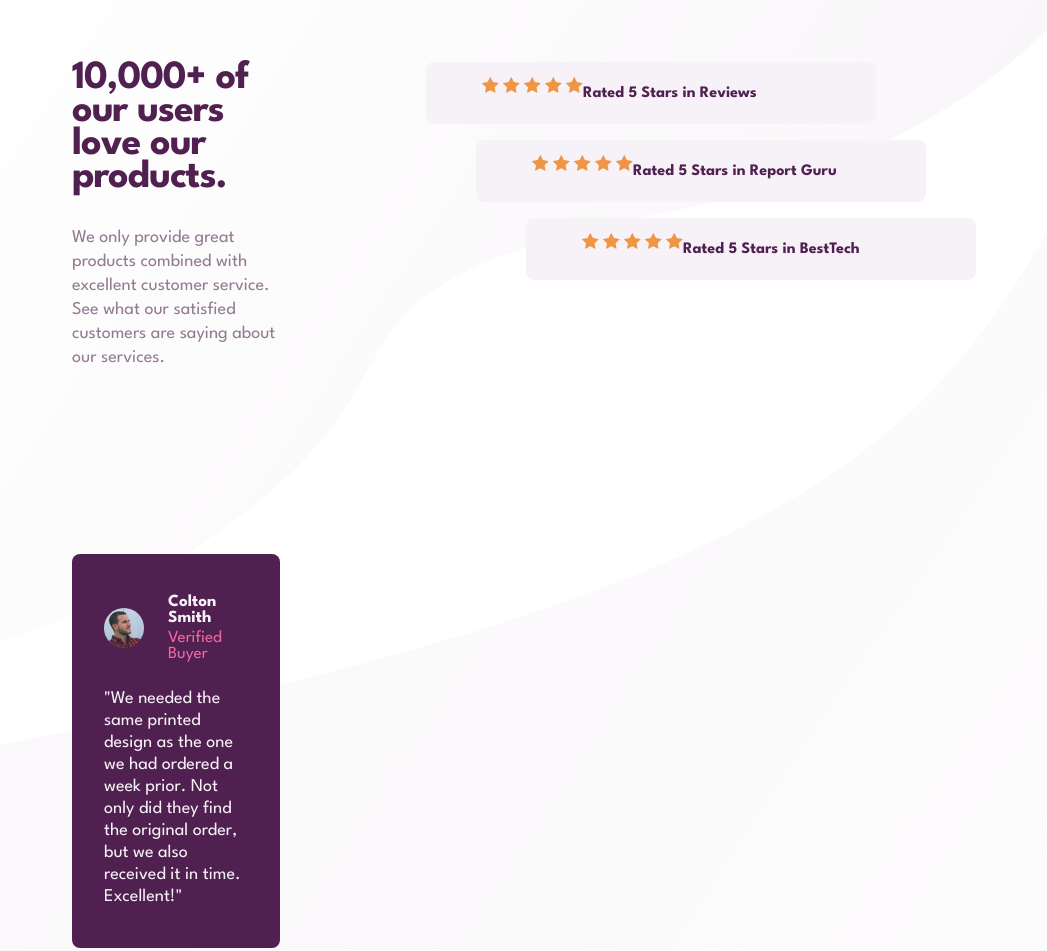
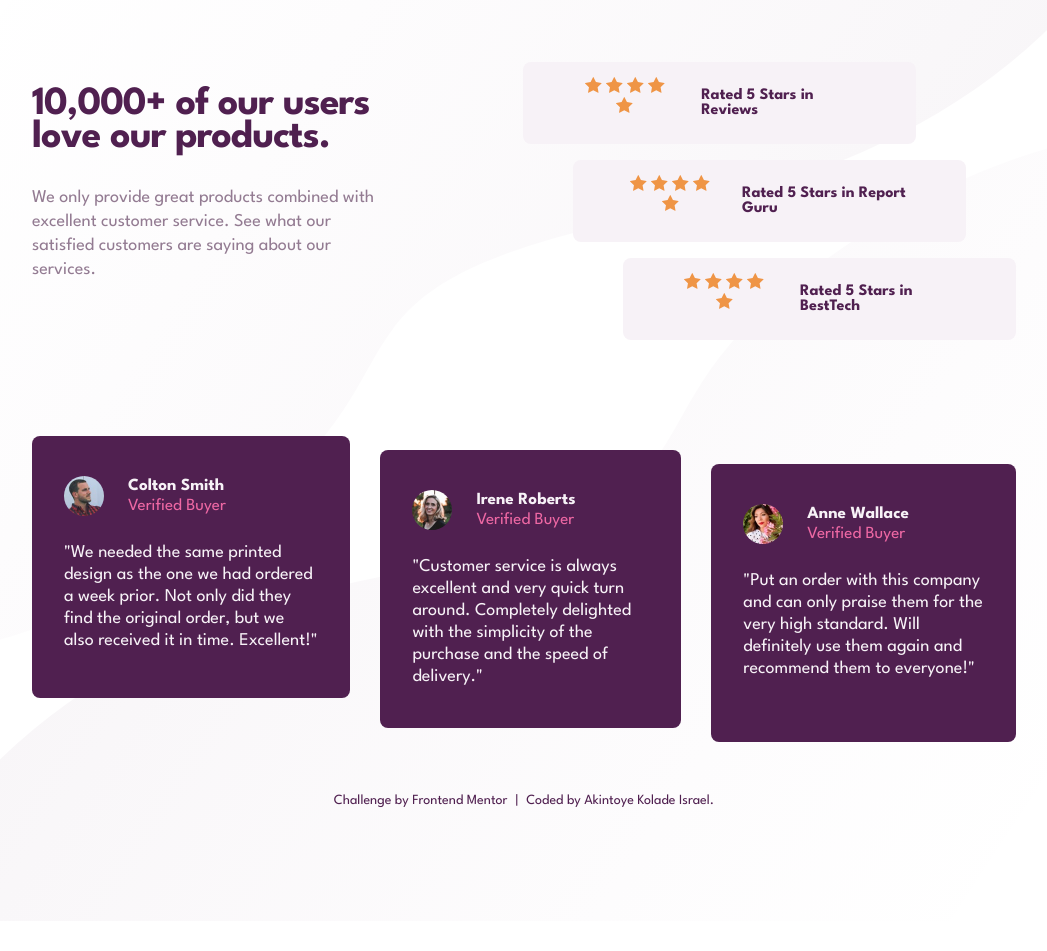
Before and after one commit to Akintoyekolade/social-proof-section, a plain HTML site: page index.html in a window 1280 px wide. Shown: the part 132-1083 px from the top of the page, without its empty margins (116-1163 px from the left). After the commit the page ends 1053 px from the top, so only its background shows below. Drawn offline with Linux system fonts and the light colour scheme.

Commit message:
Update html/css

```diff
--- a/index.html
+++ b/index.html
@@ -17,6 +17,7 @@
 
   <body>
     <main>
+      <div class="hero-section">
         <div class="hero-text">
           <h1 class="purple-text">10,000+ of our users love our products.</h1>
           <p>We only provide great products combined with excellent customer service.
@@ -62,11 +63,12 @@
             <p>Rated 5 Stars in BestTech</p>
           </div>
         </div>
+      </div>
       <!--Rating Card END-->
 
       <!--Review Card START-->
       <section class="review-cards-section">
-        <div class="review-card"> <!--Review Card 1-->
+        <div class="review-card card-1"> <!--Review Card 1-->
           <div class="user-details">
             <img src="images/image-colton.jpg" alt="user profile picture">
             <div class="username">
@@ -81,7 +83,7 @@
           </p>
         </div>
 
-        <div class="review-card"> <!--Review Card 2-->
+        <div class="review-card card-2"> <!--Review Card 2-->
           <div class="user-details">
             <img src="images/image-irene.jpg" alt="user profile picture">
             <div class="username">
@@ -95,7 +97,7 @@
           </p>
         </div>
 
-        <div class="review-card"> <!--Review Card 3-->
+        <div class="review-card card-3"> <!--Review Card 3-->
           <div class="user-details">
             <img src="images/image-anne.jpg" alt="user profile picture">
             <div class="username">
--- a/style.css
+++ b/style.css
@@ -24,6 +24,9 @@ h1 {
 }
 
 /* Main Header Mobile */
+/* Main Header Mobile */
+
+@media screen and (max-width: 830px) {
 
     body {
         background-image: url('images/bg-pattern-top-mobile.svg'), url('images/bg-pattern-bottom-mobile.svg');
@@ -31,6 +34,7 @@ h1 {
         background-position: top center, bottom center;
         background-size: contain, cover;
     }
+}
     main {
         text-align: center;
         padding: 80px 24px;
@@ -78,6 +82,7 @@ h1 {
         padding: 40px 32px;
         border-radius: 8px;
         margin-bottom: 16px;
+
     }
 
     .user-details {
@@ -111,17 +116,25 @@ h1 {
 
 @media screen and (min-width: 830px) {
     body {
-        margin: 114px 164px;
+        margin: 114px 124px;
+        background-image: url('images/bg-pattern-top-desktop.svg'), url('images/bg-pattern-bottom-desktop.svg');
+        background-repeat: no-repeat, no-repeat;
+        background-position: top center, bottom center;
+        background-size: contain, contain;
     }
-    main {
-    display: grid;
-    grid-template-columns: auto auto;
-    grid-template-rows: auto auto;
-    grid-column-gap: 146px; /* Gap between columns */
-    grid-row-gap: 88px; /* Gap between rows */
 
-    justify-content: space-between;
-    text-align: left;
+
+
+    .hero-section {
+        text-align: left;
+        display: flex;
+        align-items: center;
+        margin-bottom: 80px;
+    }
+
+    .hero-text {
+        margin-right: 240px;
+        max-width: 420px;
     }
 
     h1 {
@@ -130,22 +143,47 @@ h1 {
     }
 
     .rating {
-        display: flex;
-        align-content: center;
+        display: inline-flex;
         place-items: center;
-        width: 450px;
+        justify-content: center;
+
+    }
+
+    .stars {
+        text-align: center;
+        margin-right: 30px;
+    }
+
+    .reviews {
+        margin-left: -100px;
     }
 
     .report-guru {
-        margin-left: 50px;
+        margin-left: -50px;
     }
 
-    .best-tech {
-        margin-left: 100px;
+    .review-cards-section {
+        display: flex;
+        justify-content: space-between;
+
     }
 
+    .review-card {
+        margin-right: 30px;
+        display: inline-block;
 
+    }
 
+    .card-2 {
+        margin-top: 14px;
+        margin-bottom: -14px;
+    }
+
+    .card-3 {
+        margin-right: 0;
+        margin-top: 28px;
+        margin-bottom: -28px;
+    }
 }
 
 
```
Lines whose indentation alone changed are shown as unchanged.
